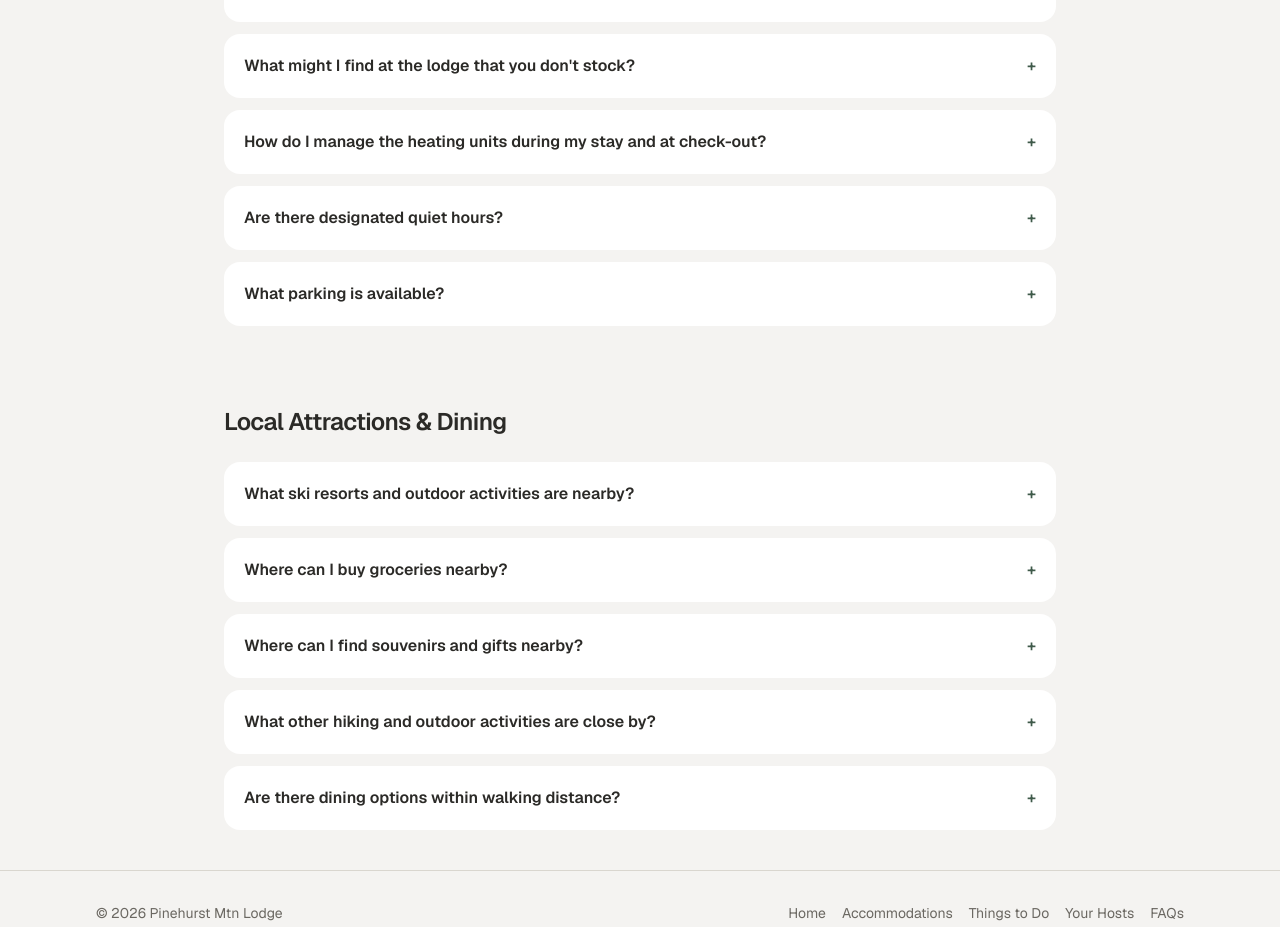
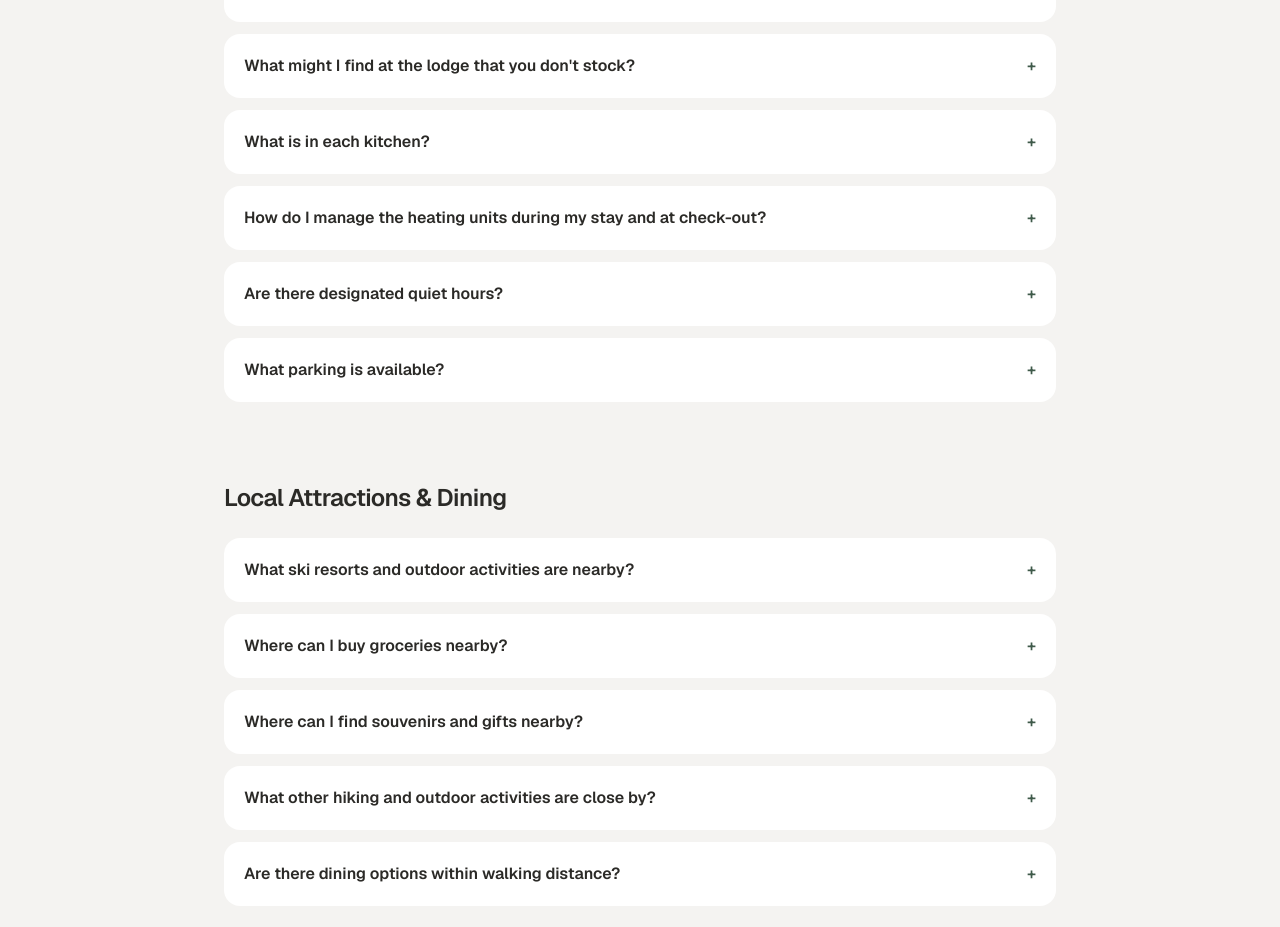
Before and after one commit to BruerDevelopment/pinehurstmtnlodge-new, a Next.js app: page /faqs in a window 1280 px wide. Shown: the part 1487-2414 px from the top of the page. Built offline with nearby package versions, Linux system fonts and the light colour scheme.

Commit message:
faq kitchen

```diff
--- a/src/configs/faqs.ts
+++ b/src/configs/faqs.ts
@@ -156,6 +156,13 @@ export const faqGroups: FaqGroup[] = [
         answer: ["These items are often left behind by our guests:", mightFindItems],
       },
       {
+        question: "What is in each kitchen?",
+        answer: [
+          "Our Kitchen Guide has photos and captions of the cookware, dishes, and appliances in both the upstairs and downstairs kitchens.",
+          "You can find it here: [Kitchen Guide](/kitchen_guide).",
+        ],
+      },
+      {
         question: "How do I manage the heating units during my stay and at check-out?",
         answer: [
           "The lodge features several heating systems:",
```
